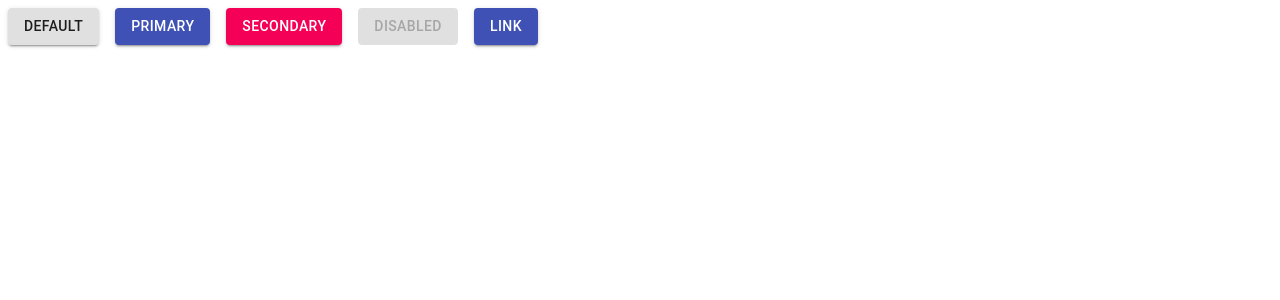
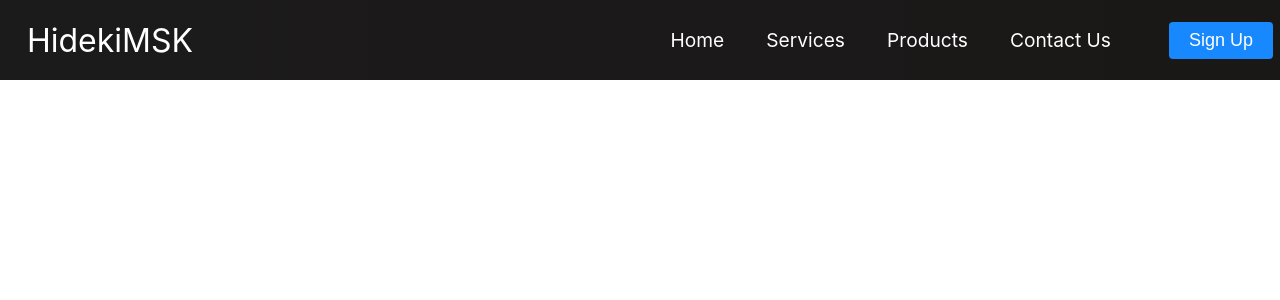
Before and after one commit to hidekimaesaka/heroku-web-app, a React (Create React App) app in the folder hidekimaesaka-frontend/hidekimaesaka-frontend/: page / in a window 1280 px wide. Shown: the top 300 px of the page. Built offline with nearby package versions, Linux system fonts and the light colour scheme.

Commit message:
basic menu test

```diff
--- a/hidekimaesaka-frontend/hidekimaesaka-frontend/package.json
+++ b/hidekimaesaka-frontend/hidekimaesaka-frontend/package.json
@@ -9,6 +9,7 @@
     "@testing-library/user-event": "^12.1.10",
     "react": "^17.0.2",
     "react-dom": "^17.0.2",
+    "react-router-dom": "^5.2.0",
     "react-scripts": "4.0.3",
     "web-vitals": "^1.0.1"
   },
--- a/hidekimaesaka-frontend/hidekimaesaka-frontend/src/App.js
+++ b/hidekimaesaka-frontend/hidekimaesaka-frontend/src/App.js
@@ -1,10 +1,12 @@
-import React from "react";
-import Test from "./components/test"
-
+import React from 'react';
+import Navbar from './pages/components/Navbar';
+import { BrowserRouter as Router, Switch, Route } from 'react-router-dom';
 
 function App() {
   return (
-    <Test />
+    <Router>
+      <Navbar />
+    </Router>
   );
 }
 
--- a/hidekimaesaka-frontend/hidekimaesaka-frontend/src/components/test.jsx
+++ /dev/null
@@ -1,33 +0,0 @@
-import React from 'react';
-import { makeStyles } from '@material-ui/core/styles';
-import Button from '@material-ui/core/Button';
-
-const useStyles = makeStyles((theme) => ({
-  root: {
-    '& > *': {
-      margin: theme.spacing(1),
-    },
-  },
-}));
-
-export default function ContainedButtons() {
-  const classes = useStyles();
-
-  return (
-    <div className={classes.root}>
-      <Button variant="contained">Default</Button>
-      <Button variant="contained" color="primary">
-        Primary
-      </Button>
-      <Button variant="contained" color="secondary">
-        Secondary
-      </Button>
-      <Button variant="contained" disabled>
-        Disabled
-      </Button>
-      <Button variant="contained" color="primary" href="#contained-buttons">
-        Link
-      </Button>
-    </div>
-  );
-}
--- /dev/null
+++ b/hidekimaesaka-frontend/hidekimaesaka-frontend/src/pages/components/Button.js
@@ -0,0 +1,11 @@
+import React from 'react';
+import '../css/Button.css';
+import { Link } from 'react-router-dom';
+
+export function Button() {
+  return (
+    <Link to='sign-up'>
+      <button className='btn'>Sign Up</button>
+    </Link>
+  );
+}
--- /dev/null
+++ b/hidekimaesaka-frontend/hidekimaesaka-frontend/src/pages/components/Dropdown.js
@@ -0,0 +1,35 @@
+import React, { useState } from 'react';
+import { MenuItems } from './MenuItems';
+import '../css/Dropdown.css';
+import { Link } from 'react-router-dom';
+
+function Dropdown() {
+  const [click, setClick] = useState(false);
+
+  const handleClick = () => setClick(!click);
+
+  return (
+    <>
+      <ul
+        onClick={handleClick}
+        className={click ? 'dropdown-menu clicked' : 'dropdown-menu'}
+      >
+        {MenuItems.map((item, index) => {
+          return (
+            <li key={index}>
+              <Link
+                className={item.cName}
+                to={item.path}
+                onClick={() => setClick(false)}
+              >
+                {item.title}
+              </Link>
+            </li>
+          );
+        })}
+      </ul>
+    </>
+  );
+}
+
+export default Dropdown;
--- /dev/null
+++ b/hidekimaesaka-frontend/hidekimaesaka-frontend/src/pages/components/MenuItems.js
@@ -0,0 +1,22 @@
+export const MenuItems = [
+  {
+    title: 'Marketing',
+    path: '/marketing',
+    cName: 'dropdown-link'
+  },
+  {
+    title: 'Consulting',
+    path: '/consulting',
+    cName: 'dropdown-link'
+  },
+  {
+    title: 'Design',
+    path: '/design',
+    cName: 'dropdown-link'
+  },
+  {
+    title: 'Development',
+    path: '/development',
+    cName: 'dropdown-link'
+  }
+];
--- /dev/null
+++ b/hidekimaesaka-frontend/hidekimaesaka-frontend/src/pages/components/Navbar.js
@@ -0,0 +1,94 @@
+import React, { useState } from 'react';
+import { Button } from './Button';
+import { Link } from 'react-router-dom';
+import '../css/Navbar.css';
+import Dropdown from './Dropdown';
+
+function Navbar() {
+  const [click, setClick] = useState(false);
+  const [dropdown, setDropdown] = useState(false);
+
+  const handleClick = () => setClick(!click);
+  const closeMobileMenu = () => setClick(false);
+
+  const onMouseEnter = () => {
+    if (window.innerWidth < 960) {
+      setDropdown(false);
+    } else {
+      setDropdown(true);
+    }
+  };
+
+  const onMouseLeave = () => {
+    if (window.innerWidth < 960) {
+      setDropdown(false);
+    } else {
+      setDropdown(false);
+    }
+  };
+
+  return (
+    <>
+      <nav className='navbar'>
+        <Link to='/' className='navbar-logo' onClick={closeMobileMenu}>
+          HidekiMSK
+          <i class='fab fa-firstdraft' />
+        </Link>
+        <div className='menu-icon' onClick={handleClick}>
+          <i className={click ? 'fas fa-times' : 'fas fa-bars'} />
+        </div>
+        <ul className={click ? 'nav-menu active' : 'nav-menu'}>
+          <li className='nav-item'>
+            <Link to='/' className='nav-links' onClick={closeMobileMenu}>
+              Home
+            </Link>
+          </li>
+          <li
+            className='nav-item'
+            onMouseEnter={onMouseEnter}
+            onMouseLeave={onMouseLeave}
+          >
+            <Link
+              to='/services'
+              className='nav-links'
+              onClick={closeMobileMenu}
+            >
+              Services <i className='fas fa-caret-down' />
+            </Link>
+            {dropdown && <Dropdown />}
+          </li>
+          <li className='nav-item'>
+            <Link
+              to='/products'
+              className='nav-links'
+              onClick={closeMobileMenu}
+            >
+              Products
+            </Link>
+          </li>
+          <li className='nav-item'>
+            <Link
+              to='/contact-us'
+              className='nav-links'
+              onClick={closeMobileMenu}
+            >
+              Contact Us
+            </Link>
+          </li>
+          <li>
+            <Link
+              to='/sign-up'
+              className='nav-links-mobile'
+              onClick={closeMobileMenu}
+            >
+              Sign Up
+            </Link>
+          </li>
+        </ul>
+        <Button />
+      </nav>
+    </>
+  );
+}
+
+export default Navbar;
--- /dev/null
+++ b/hidekimaesaka-frontend/hidekimaesaka-frontend/src/pages/css/Button.css
@@ -0,0 +1,24 @@
+:root {
+  --primary: #1888ff;
+}
+
+.btn {
+  padding: 8px 20px;
+  border-radius: 4px;
+  outline: none;
+  border: none;
+  font-size: 18px;
+  color: #fff;
+  cursor: pointer;
+  background-color: var(--primary);
+}
+
+.btn:hover {
+  padding: 6px 18px;
+  transition: all 0.3s ease-out;
+  background-color: transparent;
+  color: #fff;
+  border-radius: 4px;
+  border: 2px solid var(--primary);
+  transition: all 0.3s ease-out;
+}
--- /dev/null
+++ b/hidekimaesaka-frontend/hidekimaesaka-frontend/src/pages/css/Dropdown.css
@@ -0,0 +1,36 @@
+.dropdown-menu {
+  background: red;
+  width: 200px;
+  position: absolute;
+  top: 80px;
+  list-style: none;
+  text-align: start;
+}
+
+.dropdown-menu li {
+  background: #1888ff;
+  cursor: pointer;
+}
+
+.dropdown-menu li:hover {
+  background: #5cabff;
+}
+
+.dropdown-menu.clicked {
+  display: none;
+}
+
+.dropdown-link {
+  display: block;
+  height: 100%;
+  width: 100%;
+  text-decoration: none;
+  color: #fff;
+  padding: 16px;
+}
+
+@media screen and (max-width: 960px) {
+  .fa-caret-down {
+    display: none;
+  }
+}
--- /dev/null
+++ b/hidekimaesaka-frontend/hidekimaesaka-frontend/src/pages/css/Navbar.css
@@ -0,0 +1,146 @@
+.navbar {
+  background: linear-gradient(90deg, rgb(28, 27, 27) 0%, rgb(26, 23, 23) 100%);
+  height: 80px;
+  display: flex;
+  justify-content: center;
+  align-items: center;
+  font-size: 1.2rem;
+}
+
+.navbar-logo {
+  color: #fff;
+  justify-self: start;
+  margin-left: 20px;
+  cursor: pointer;
+  text-decoration: none;
+  font-size: 2rem;
+}
+
+.fa-firstdraft {
+  margin-left: 0.5rem;
+  font-size: 1.6rem;
+}
+
+.nav-menu {
+  display: grid;
+  grid-template-columns: repeat(5, auto);
+  grid-gap: 10px;
+  list-style: none;
+  text-align: center;
+  width: 70vw;
+  justify-content: end;
+  margin-right: 2rem;
+}
+
+.nav-item {
+  display: flex;
+  align-items: center;
+  height: 80px;
+}
+
+.nav-links {
+  color: white;
+  text-decoration: none;
+  padding: 0.5rem 1rem;
+}
+
+.nav-links:hover {
+  background-color: #1888ff;
+  border-radius: 4px;
+  transition: all 0.2s ease-out;
+}
+
+.fa-bars {
+  color: #fff;
+}
+
+.nav-links-mobile {
+  display: none;
+}
+
+.menu-icon {
+  display: none;
+}
+
+@media screen and (max-width: 960px) {
+  .NavbarItems {
+    position: relative;
+  }
+
+  .nav-menu {
+    display: flex;
+    flex-direction: column;
+    width: 100%;
+    height: 90vh;
+    position: absolute;
+    top: 80px;
+    left: -100%;
+    opacity: 1;
+    transition: all 0.5s ease;
+  }
+
+  .nav-menu.active {
+    background: #242222;
+    left: 0;
+    opacity: 1;
+    transition: all 0.5s ease;
+    z-index: 1;
+  }
+
+  .nav-links {
+    text-align: center;
+    padding: 2rem;
+    width: 100%;
+    display: table;
+  }
+
+  .nav-links:hover {
+    background-color: #1888ff;
+    border-radius: 0;
+  }
+
+  .navbar-logo {
+    position: absolute;
+    top: 0;
+    left: 0;
+    transform: translate(25%, 50%);
+  }
+
+  .menu-icon {
+    display: block;
+    position: absolute;
+    top: 0;
+    right: 0;
+    transform: translate(-100%, 60%);
+    font-size: 1.8rem;
+    cursor: pointer;
+  }
+
+  .fa-times {
+    color: #fff;
+    font-size: 2rem;
+  }
+
+  .nav-links-mobile {
+    display: block;
+    text-align: center;
+    padding: 1.5rem;
+    margin: 2rem auto;
+    border-radius: 4px;
+    width: 80%;
+    background: #1888ff;
+    text-decoration: none;
+    color: #fff;
+    font-size: 1.5rem;
+  }
+
+  .nav-links-mobile:hover {
+    background: #fff;
+    color: #1888ff;
+    transition: 250ms;
+  }
+
+  button {
+    display: none;
+  }
+}
```
Also changed, not shown: hidekimaesaka-frontend/hidekimaesaka-frontend/src/pages/Main.jsx (added), hidekimaesaka-frontend/hidekimaesaka-frontend/src/pages/Second.jsx (added), 1 other file (tests, documents, lock files or other folders).
